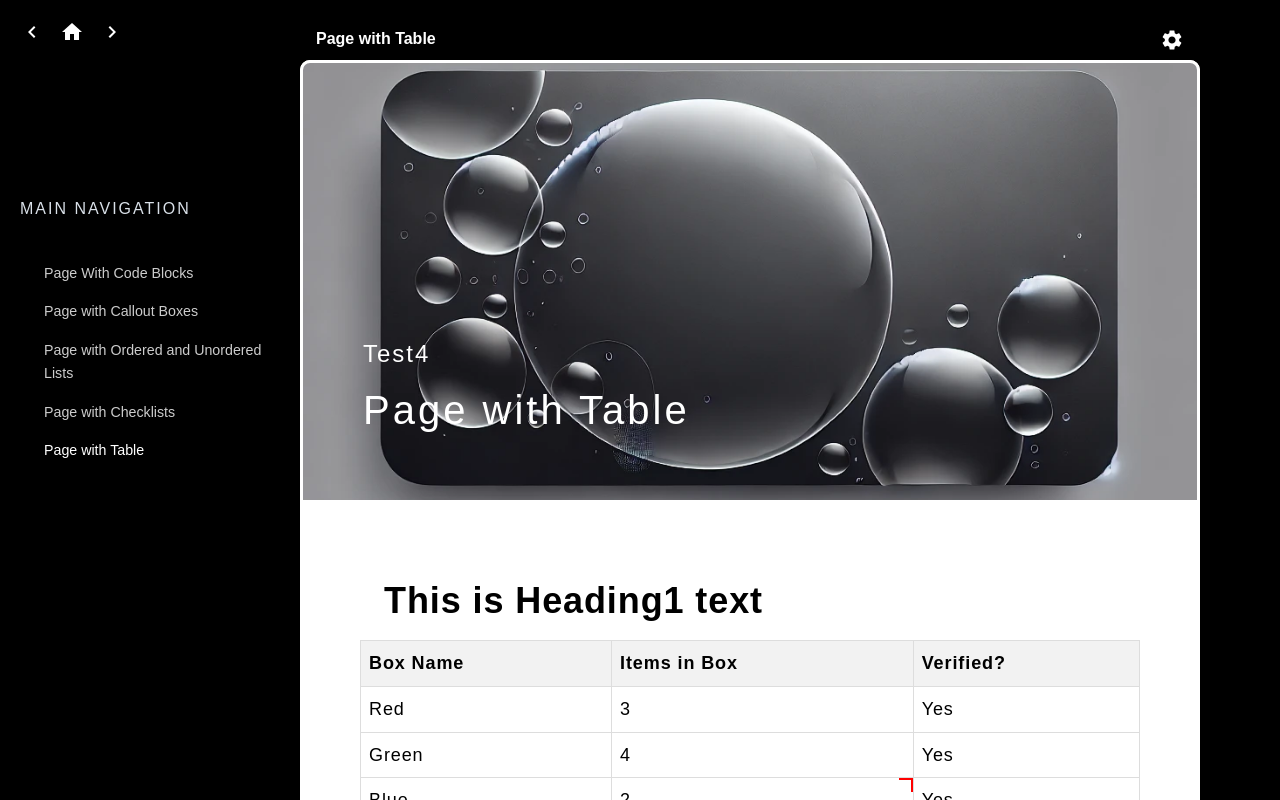
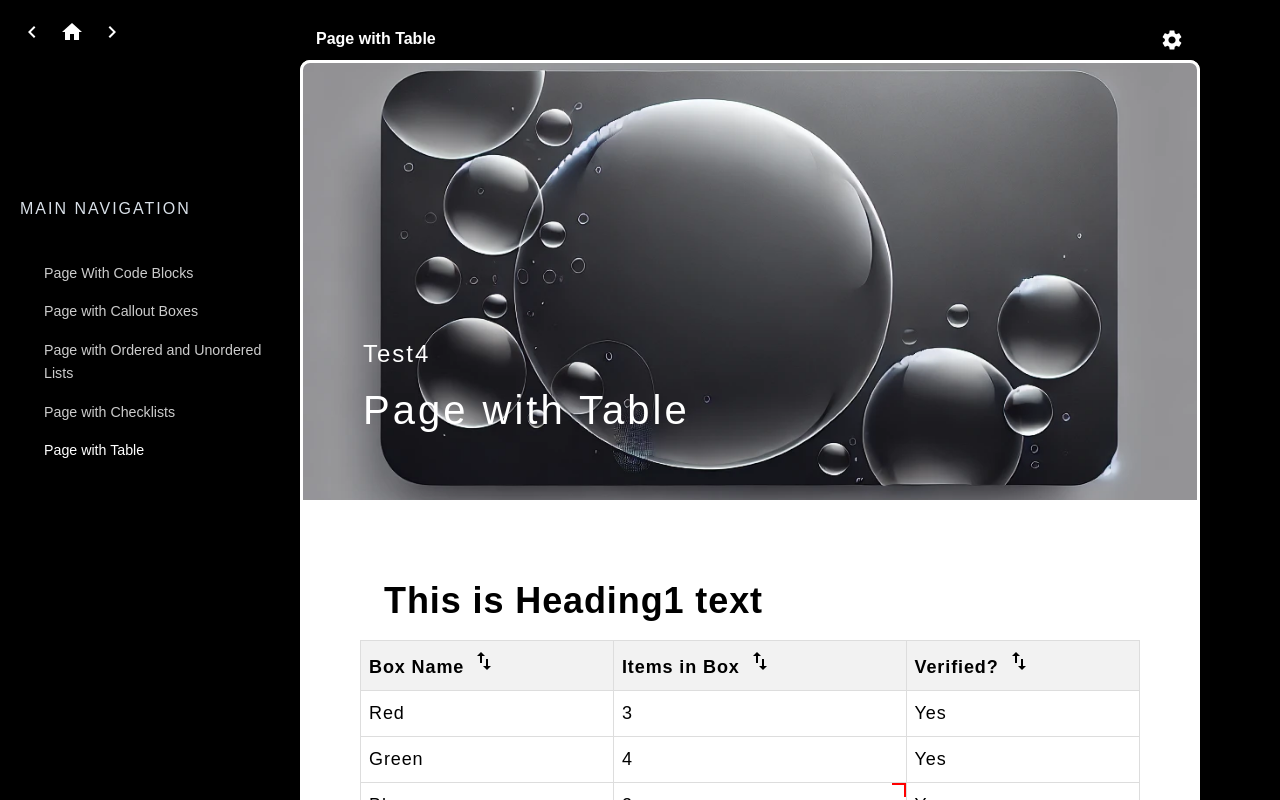
Before and after one commit to krishna-chaitanya-piratla/dev-prep-notes, a React (Create React App) app in the folder frontend/: page / in a window 1280 px wide. Both pictures are taken after a click on the element "Page with Table". Shown: the top 800 px of the page. Built offline with nearby package versions, Linux system fonts and the light colour scheme; a web font is replaced by a local one.

Commit message:
Add sorting functionality to tables

```diff
--- a/frontend/src/components/Table.tsx
+++ b/frontend/src/components/Table.tsx
@@ -1,6 +1,18 @@
-import React from 'react';
+import React, { useState } from 'react';
 import { TableContent, TableColumnHeaders, TableRow } from '../types/Page';
-import { TableWrapper, TableHeader, TableRowWrapper, TableCell } from '../styles/Page/Table';
+import {
+  TableWrapper,
+  TableHeader,
+  TableRowWrapper,
+  TableCell,
+  SortIconContainer,
+  SortIcon,
+  ResetSortButton,
+} from '../styles/Page/Table';
+import SwapVertIcon from '@mui/icons-material/SwapVert';
+import NorthIcon from '@mui/icons-material/North';
+import SouthIcon from '@mui/icons-material/South';
+import ClearIcon from '@mui/icons-material/Clear';
 
 interface TableProps {
   content: TableContent;
@@ -27,11 +39,84 @@ const displayValue = (value: string | number | boolean, type: string) => {
 };
 
 const Table: React.FC<TableProps> = ({ content }) => {
+  const [sortConfig, setSortConfig] = useState<{ key: string; direction: 'asc' | 'desc' }[]>([]);
+
+  const headers = content.contents.find((item) => item.type === 'column-headers') as TableColumnHeaders;
+  const rows = content.contents.filter((item) => item.type === 'table-row') as TableRow[];
+
+  const sortedRows = [...rows].sort((a, b) => {
+    for (const { key, direction } of sortConfig) {
+      const index = headers.contents.indexOf(key);
+      if (a.contents[index] < b.contents[index]) {
+        return direction === 'asc' ? -1 : 1;
+      }
+      if (a.contents[index] > b.contents[index]) {
+        return direction === 'asc' ? 1 : -1;
+      }
+    }
+    return 0;
+  });
+
+  const handleSort = (key: string) => {
+    setSortConfig((prevConfig) => {
+      const existingSort = prevConfig.find((sort) => sort.key === key);
+      if (existingSort) {
+        return prevConfig.map((sort) =>
+          sort.key === key ? { ...sort, direction: sort.direction === 'asc' ? 'desc' : 'asc' } : sort
+        );
+      } else {
+        return [...prevConfig, { key, direction: 'asc' }];
+      }
+    });
+  };
+
+  const handleResetSort = (key: string) => {
+    setSortConfig((prevConfig) => prevConfig.filter((sort) => sort.key !== key));
+  };
+
   const renderHeader = (header: TableColumnHeaders) => (
     <tr key={header.id}>
-      {header.contents.map((headerItem, index) => (
-        <TableHeader key={index}>{headerItem}</TableHeader>
-      ))}
+      {header.contents.map((headerItem, index) => {
+        const sort = sortConfig.find((sort) => sort.key === headerItem);
+        return (
+          <TableHeader key={index} onClick={() => handleSort(headerItem)}>
+            {headerItem}
+            <SortIconContainer>
+              {sort ? (
+                sort.direction === 'asc' ? (
+                  <SortIcon>
+                    <NorthIcon />
+                    <ResetSortButton
+                      onClick={(e) => {
+                        e.stopPropagation();
+                        handleResetSort(headerItem);
+                      }}
+                    >
+                      <ClearIcon />
+                    </ResetSortButton>
+                  </SortIcon>
+                ) : (
+                  <SortIcon>
+                    <SouthIcon />
+                    <ResetSortButton
+                      onClick={(e) => {
+                        e.stopPropagation();
+                        handleResetSort(headerItem);
+                      }}
+                    >
+                      <ClearIcon />
+                    </ResetSortButton>
+                  </SortIcon>
+                )
+              ) : (
+                <SortIcon>
+                  <SwapVertIcon />
+                </SortIcon>
+              )}
+            </SortIconContainer>
+          </TableHeader>
+        );
+      })}
     </tr>
   );
 
@@ -49,13 +134,10 @@ const Table: React.FC<TableProps> = ({ content }) => {
     </TableRowWrapper>
   );
 
-  const headers = content.contents.find((item) => item.type === 'column-headers') as TableColumnHeaders;
-  const rows = content.contents.filter((item) => item.type === 'table-row') as TableRow[];
-
   return (
     <TableWrapper>
       <thead>{renderHeader(headers)}</thead>
-      <tbody>{rows.map((row) => renderRow(row, headers.columnTypes))}</tbody>
+      <tbody>{sortedRows.map((row) => renderRow(row, headers.columnTypes))}</tbody>
     </TableWrapper>
   );
 };
--- a/frontend/src/styles/Page/Table.tsx
+++ b/frontend/src/styles/Page/Table.tsx
@@ -32,6 +32,8 @@ export const TableHeader = styled.th`
   padding: 0.5rem;
   background-color: #f2f2f2;
   text-align: left;
+  position: relative;
+  cursor: pointer;
 `;
 
 export const TableRowWrapper = styled.tr`
@@ -54,3 +56,28 @@ export const TableCell = styled.td`
     height: 0.75rem;
   }
 `;
+
+export const SortIconContainer = styled.span`
+  display: inline-flex;
+  align-items: center;
+  margin-left: 0.5rem;
+`;
+
+export const SortIcon = styled.span`
+  display: inline-flex;
+  align-items: center;
+  justify-content: center;
+`;
+
+export const ResetSortButton = styled.button`
+  background: none;
+  border: none;
+  cursor: pointer;
+  padding: 0;
+  margin-left: 0.25rem;
+  color: red;
+
+  &:hover {
+    color: darkred;
+  }
+`;
```
